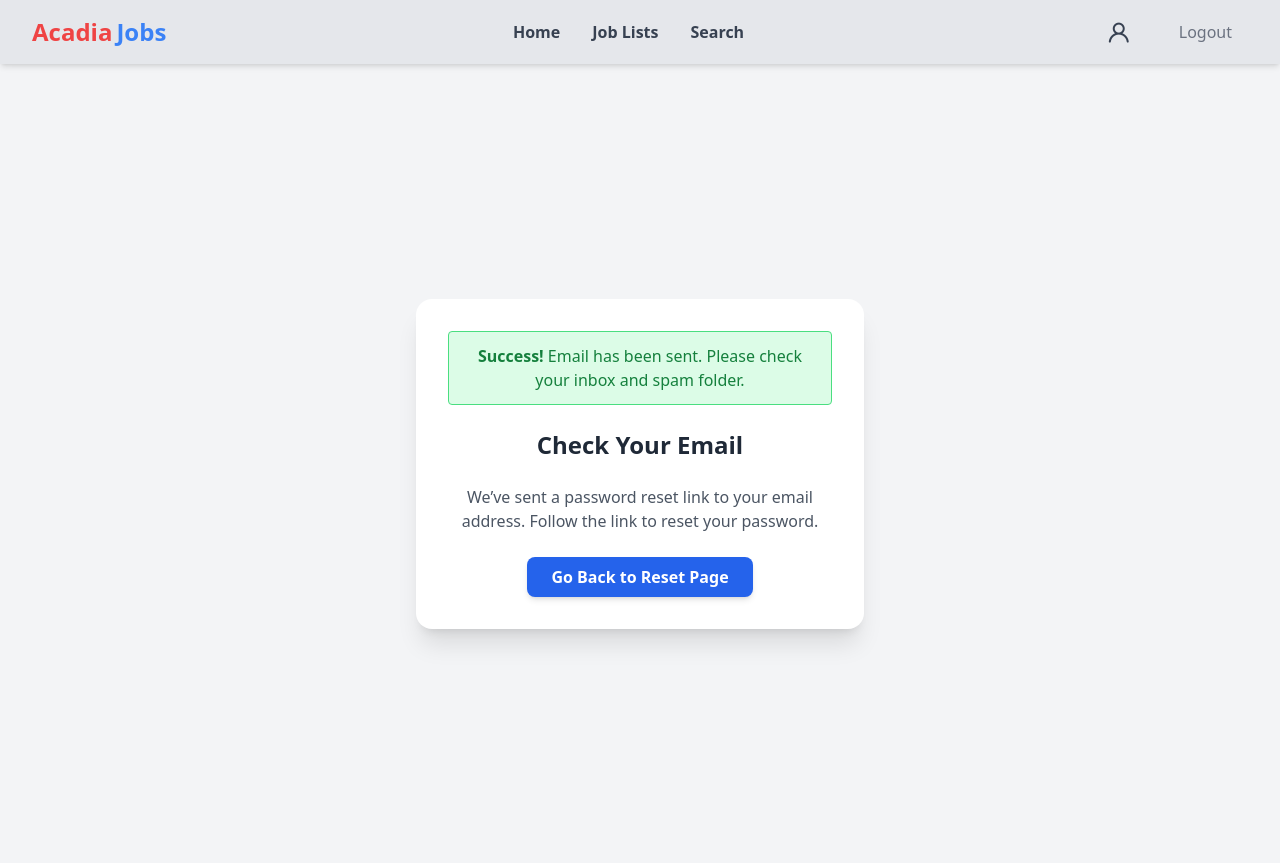
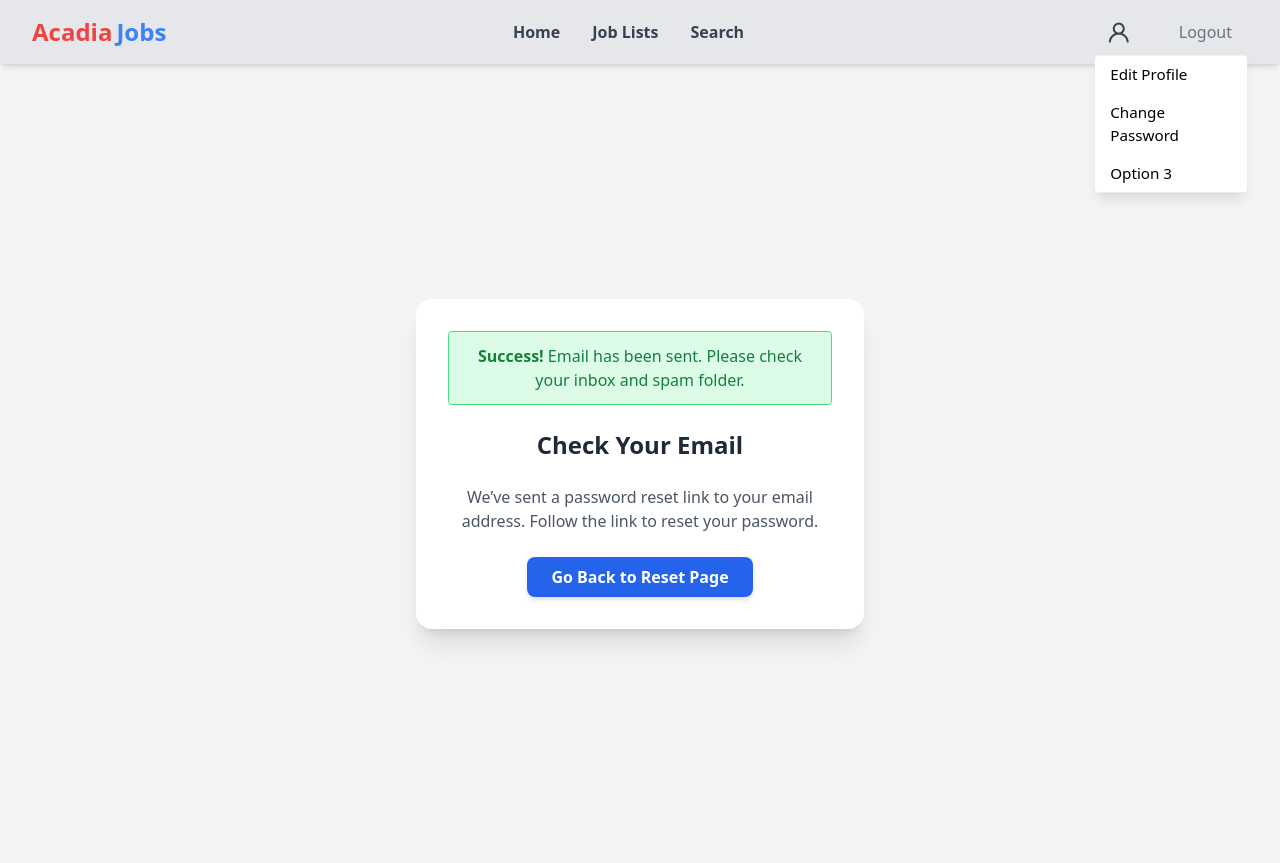
Before and after one commit to roshan589/Acadia-Jobs, a Django app: page /password-reset-done/ in a window 1280 px wide. Shown: the top 863 px of the page. Run offline with Django 5.2, Linux system fonts and the light colour scheme; the visitor is signed in with stand-in values (Sample User, id 1); some libraries are stand-ins or nearby versions.

Commit message:
Adding Parent feature

```diff
--- a/loginSignup/templates/base.html
+++ b/loginSignup/templates/base.html
@@ -35,7 +35,7 @@
               <i class="uil uil-user text-2xl text-gray-700"></i>
             </a>
             </div>
-            <div class="absolute opacity-0 scale-95 group-hover:block group-hover:scale-100 transition-all duration-200 bg-white shadow-lg mt-1 rounded w-40 z-10">
+            <div class="absolute scale-95 group-hover:block group-hover:scale-100 transition-all duration-200 bg-white shadow-lg mt-1 rounded w-40 z-10">
               <a href="{% url 'edit_profile' %}" class="block px-4 py-2 hover:bg-gray-100">Edit Profile</a>
               <a href="{% url 'password_change' %}" class="block px-4 py-2 hover:bg-gray-100">Change Password</a>
               <a href="#" class="block px-4 py-2 hover:bg-gray-100">Option 3</a>
```
